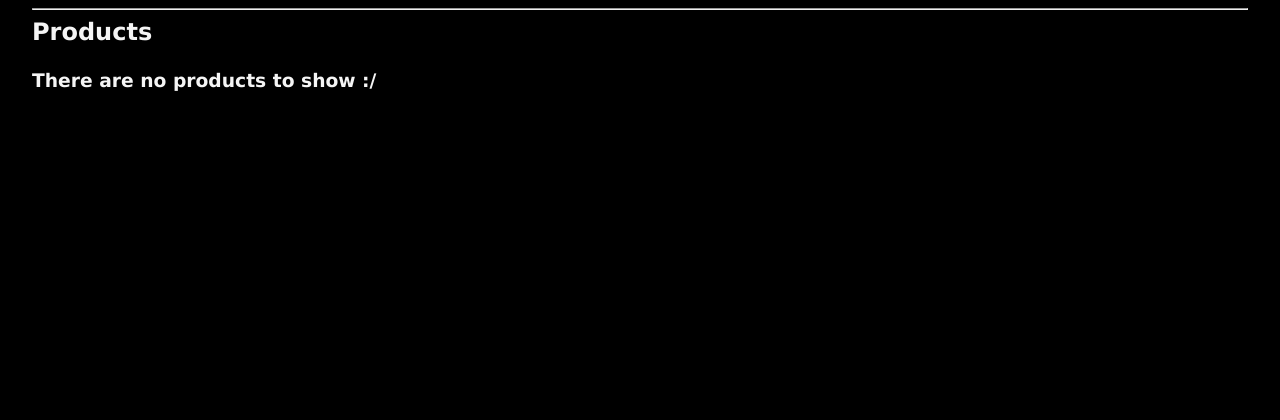
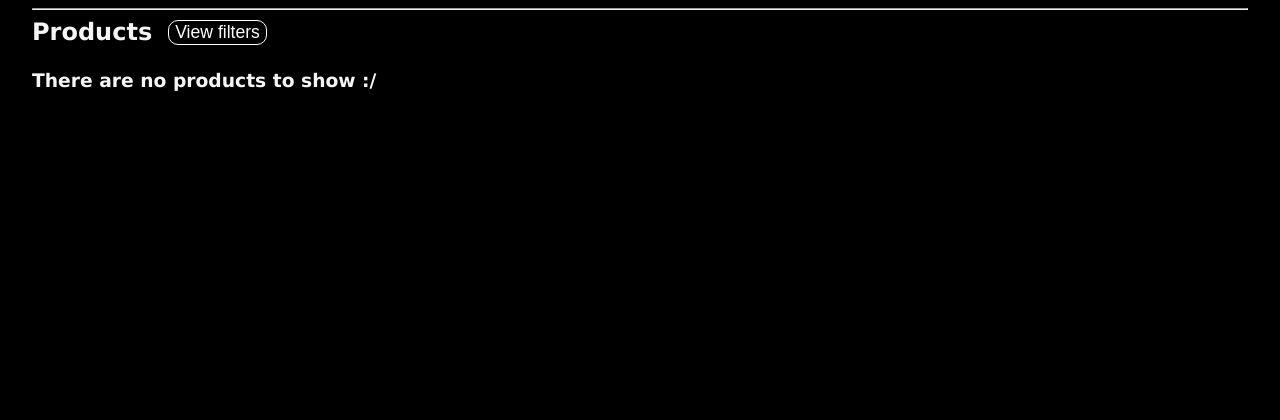
Before and after one commit to Bennm23/f5new, a Django app: page /store/ in a window 1280 px wide. Shown: the part 57-477 px from the top of the page. Run offline with Django 4.2, Linux system fonts and the light colour scheme; data that the repository does not hold is empty.

Commit message:
product search toggle

```diff
--- a/project/f5store/templates/f5store/products_home.html
+++ b/project/f5store/templates/f5store/products_home.html
@@ -12,16 +12,17 @@ Recent Products
 {% block content %}
 <hr>
 <div class="section">
-    <h2>Products</h2>
+    <div class="section_header">
+        <h2>Products</h2>
+        <button class="filter" onclick="toggleSearchForm()">View filters <i class="fa fa-filter"></i></button>
+    </div>
 
-    {% comment %}
-	<div class="search_form_container">
+	<div id="searchFormContainer" class="search_form_container">
         <form method="get" action="{% url 'store:home' %}">
             {{ search_form.as_p }}
             <button class="submit" type="submit">Search</button>
         </form>
     </div>
-    {% endcomment %}
 
     <div class="results_list">
         {% for product in products %}
```
